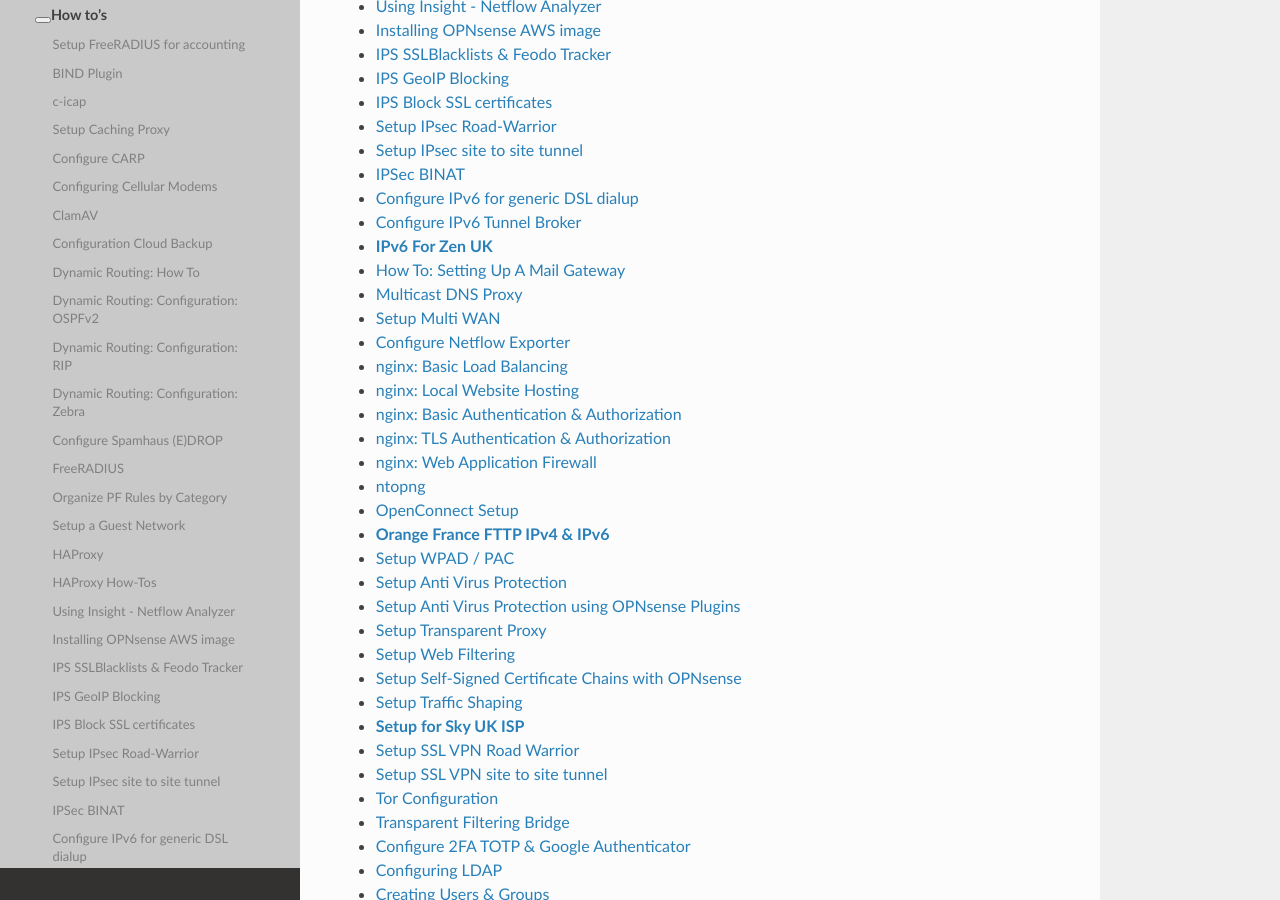
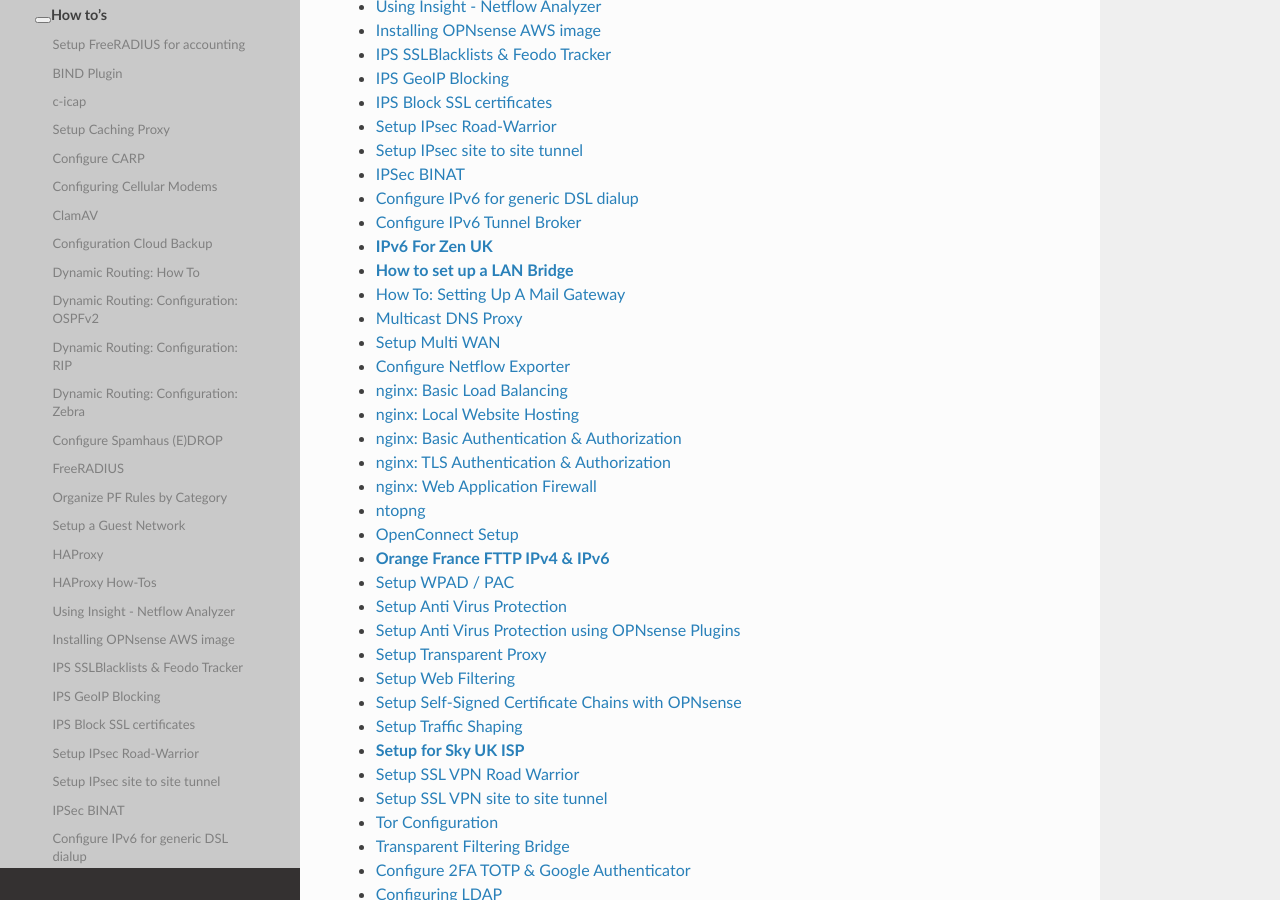
Before and after one commit to opnsense/docs, a Sphinx documentation site: the page built from source/manual/howtos.rst, in a window 1280 px wide and 900 px high, scrolled down 608 px. Built offline with Sphinx 7.4.7 and the Read the Docs theme 2.0.0, drawn with Linux system fonts in a browser that asks for light colours; nearby versions of some CDN libraries; some web fonts are replaced; library files that are not in the unit come from our copies.

Commit message:
Update source/manual/howtos.rst

```diff
--- a/source/manual/howtos.rst
+++ b/source/manual/howtos.rst
@@ -36,6 +36,7 @@
    how-tos/ipv6_dsl
    how-tos/ipv6_tunnelbroker
    how-tos/IPv6_ZenUK
+   how-tos/lan_bridge
    how-tos/mailgateway
    how-tos/multicast-dns
    how-tos/multiwan
```
